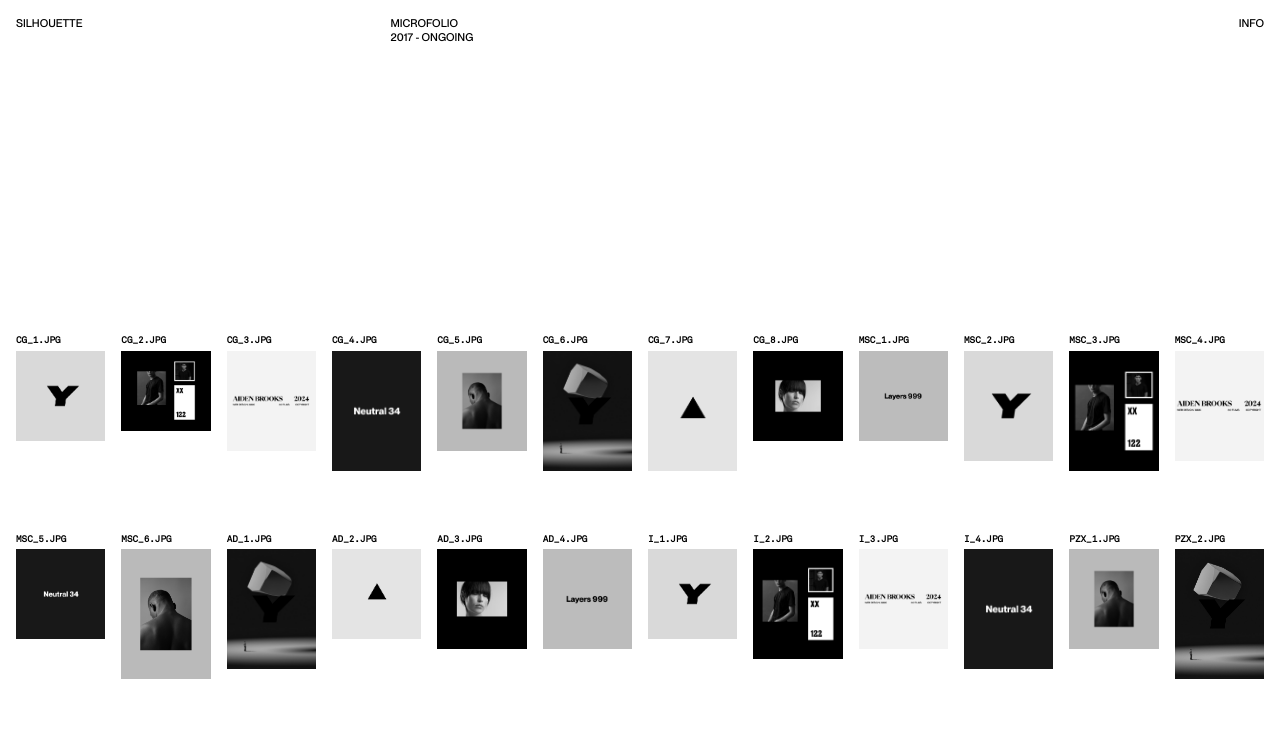
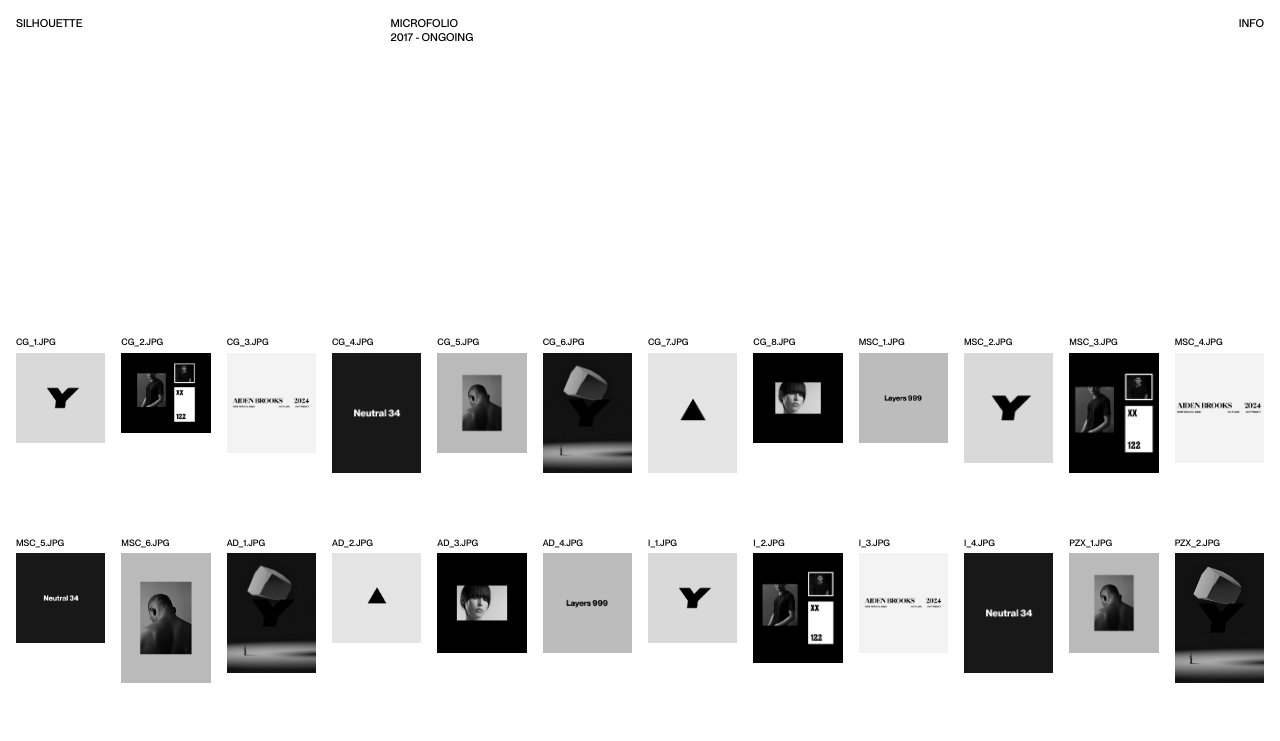
Before and after one commit to harrnish/silhouette, a React (Vite) app: page / in a window 1280 px wide. Shown: the top 741 px of the page. Built offline with nearby package versions, Linux system fonts and the light colour scheme.

Commit message:
Replacing fonts

```diff
--- a/src/pages/Index/Index.css
+++ b/src/pages/Index/Index.css
@@ -28,7 +28,6 @@
 }
 
 .index .grid-item-name p {
-  font-family: "Akkurat Mono";
   font-size: 9px;
 }
 
```
